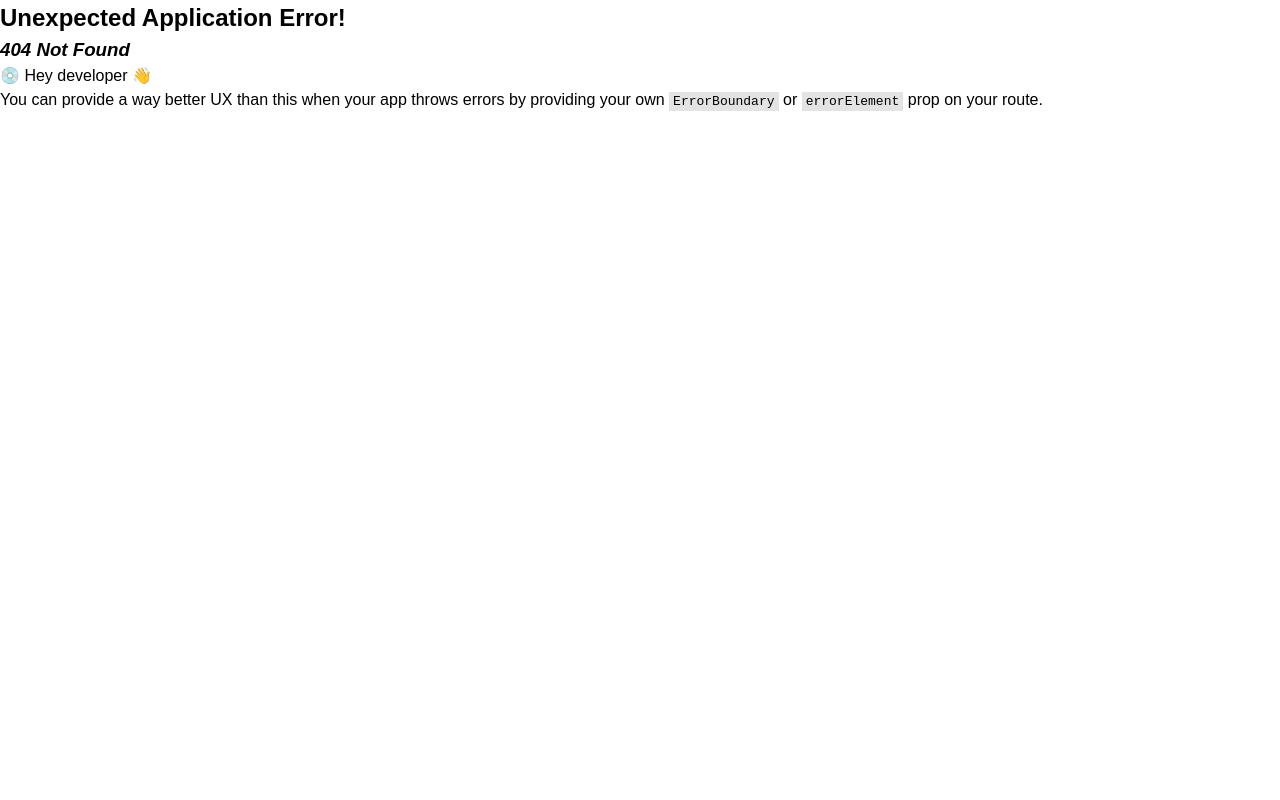
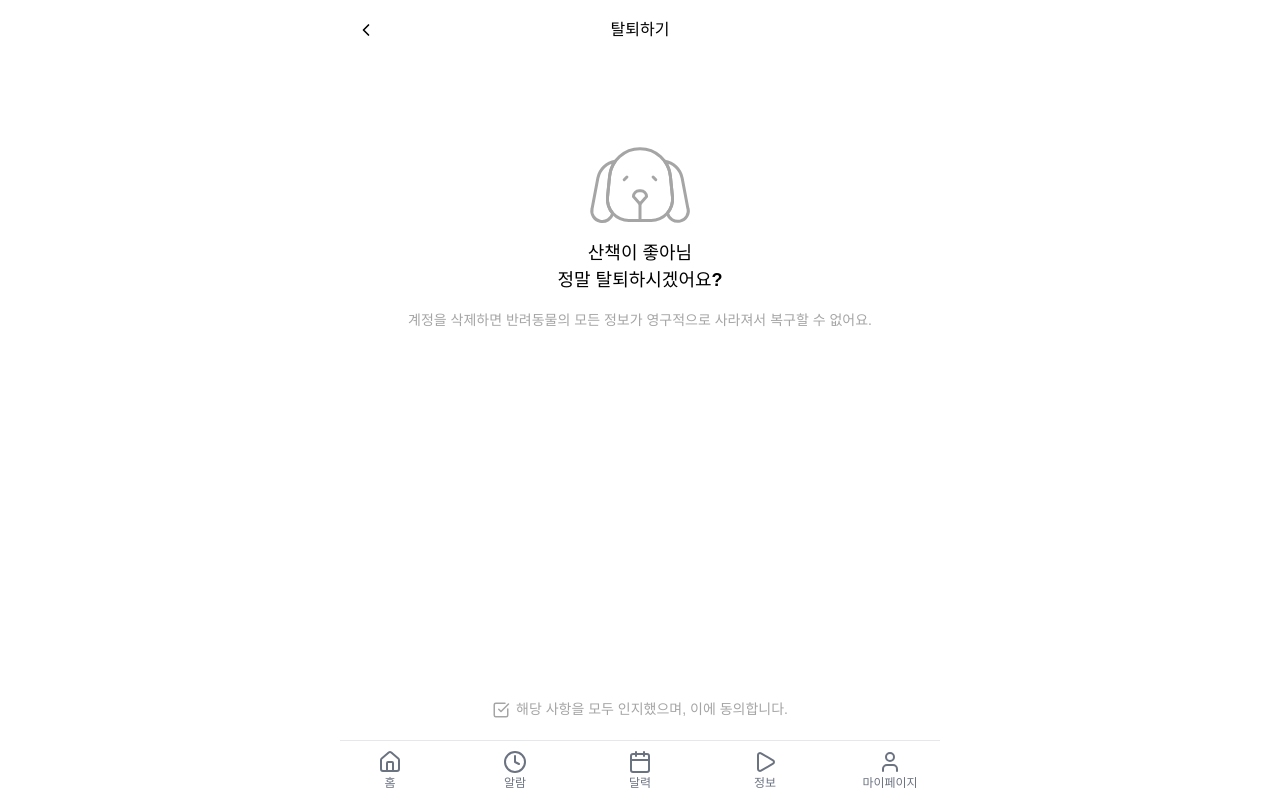
Before and after one commit to JECT-Study/PetFit-3rd-FE, a React (Vite) app: page /withdraw in a window 1280 px wide. Before the commit this address had no page. Built offline with nearby package versions, Linux system fonts and the light colour scheme.

Commit message:
feat: 탈퇴 안내 페이지, 탈퇴 모달 구현

```diff
--- a/src/components/common/Header.tsx
+++ b/src/components/common/Header.tsx
@@ -45,9 +45,12 @@ const HeaderBar = styled.header`
   align-items: center;
   justify-content: space-between;
 
+  max-width: 600px;
+  min-width: 320px;
+  margin: 0 auto;
   padding: 0 16px;
   background: #ffffff;
-  z-index: 100; /* 페이지 최상단 */
+  z-index: 100;
 `;
 
 const Title = styled.h1`
--- a/src/features/mypage/LogoutModal.tsx
+++ b/src/features/mypage/WithdrawModal.tsx
@@ -7,17 +7,17 @@ interface Props {
   onClose: () => void;
 }
 
-export const LogoutModal = ({ isOpen, onClose }: Props) => {
-  // api 연결 시 로그아웃 구현 예정
+export const WithdrawModal = ({ isOpen, onClose }: Props) => {
+  // api 연결 시 탈퇴 구현 예정
   const onConfirm = () => {};
 
   return (
     <div>
       <BaseModal isOpen={isOpen} onClose={onClose}>
-        <Message>정말 로그아웃하시겠어요?</Message>
+        <Message>정말 탈퇴하시겠어요?</Message>
         <ButtonRow>
           <CancelButton onClick={onClose}>취소</CancelButton>
-          <ConfirmButton onClick={onConfirm}>로그아웃</ConfirmButton>
+          <ConfirmButton onClick={onConfirm}>탈퇴하기</ConfirmButton>
         </ButtonRow>
       </BaseModal>
     </div>
@@ -26,7 +26,7 @@ export const LogoutModal = ({ isOpen, onClose }: Props) => {
 
 const Message = styled.p`
   font-size: 18px;
-  font-weight: 600;
+  font-weight: 500;
   text-align: center;
 `;
 
@@ -51,7 +51,7 @@ const ConfirmButton = styled.button`
   padding: 8px 12px;
   font-size: 14px;
 
-  color: #373737;
-  background: #ffc533;
+  color: #ffffff;
+  background: #ff5c33;
   border-radius: 6px;
 `;
--- a/src/pages/MyPage.tsx
+++ b/src/pages/MyPage.tsx
@@ -1,6 +1,7 @@
 import { useState } from 'react';
 
 import { ChevronRight } from 'lucide-react';
+import { useNavigate } from 'react-router-dom';
 import styled from 'styled-components';
 
 import { Header } from '@/components/common/Header';
@@ -9,6 +10,7 @@ import { Profile } from '@/features/mypage/Profile';
 
 export const MyPage = () => {
   const [logoutModal, setLogoutModal] = useState(false);
+  const navigate = useNavigate();
   return (
     <div>
       <Header title="마이페이지" />
@@ -24,7 +26,7 @@ export const MyPage = () => {
         <Menu onClick={() => setLogoutModal(true)}>
           로그아웃 <ChevronRight size={20} />
         </Menu>
-        <Menu>
+        <Menu onClick={() => navigate('/withdraw')}>
           <DeleteButton>탈퇴하기</DeleteButton>
           <ChevronRight size={20} />
         </Menu>
@@ -55,6 +57,9 @@ const Menu = styled.div`
   font-size: 13px;
   font-weight: 500;
   border-bottom: 1px #f0f0f0 solid;
+  &:hover {
+    cursor: pointer;
+  }
 `;
 
 const DeleteButton = styled.div`
--- /dev/null
+++ b/src/pages/WithdrawPage.tsx
@@ -0,0 +1,97 @@
+import { useState } from 'react';
+
+import { SquareCheckBig } from 'lucide-react';
+import styled from 'styled-components';
+
+import { Header } from '@/components/common/Header';
+import { WithdrawModal } from '@/features/mypage/WithdrawModal';
+
+import WithdrawDog from '@/assets/icons/withdraw-dog.svg?react';
+export const WithdrawPage = () => {
+  const [withdrawModal, setWithdrawModal] = useState(false);
+  const [agreed, setAgreed] = useState(false);
+  const handleAgreeClick = () => {
+    if (!agreed) {
+      setAgreed(true);
+      setWithdrawModal(true);
+    } else {
+      setAgreed(false);
+    }
+  };
+
+  const handleModalClose = () => {
+    setWithdrawModal(false);
+    setAgreed(false);
+  };
+  return (
+    <>
+      <Header title="탈퇴하기" showBack={true} />
+      <Container>
+        <Content>
+          <WithdrawDog />
+          <Title>산책이 좋아님</Title>
+          <Title>정말 탈퇴하시겠어요?</Title>
+          <Description>
+            계정을 삭제하면 반려동물의 모든 정보가 영구적으로 사라져서 복구할 수 없어요.
+          </Description>
+        </Content>
+        <Checkbox>
+          <AgreeButton onClick={handleAgreeClick} $checked={agreed}>
+            <SquareCheckBig size={18} color={agreed ? '#FFC533' : '#A5A5A5'} />
+            해당 사항을 모두 인지했으며, 이에 동의합니다.
+          </AgreeButton>
+        </Checkbox>
+      </Container>
+      <WithdrawModal isOpen={withdrawModal} onClose={handleModalClose} />
+    </>
+  );
+};
+
+const Container = styled.div`
+  display: flex;
+  flex-direction: column;
+  justify-content: space-between;
+  padding: 0 24px 24px;
+`;
+
+const Content = styled.div`
+  display: flex;
+  flex-direction: column;
+  align-items: center;
+  text-align: center;
+  margin: 70px 40px 0;
+`;
+
+const Title = styled.div`
+  font-size: 18px;
+  font-weight: 600;
+`;
+
+const Description = styled.div`
+  margin-top: 16px;
+  font-size: 14px;
+  font-weight: 400;
+  color: #a5a5a5;
+`;
+
+const Checkbox = styled.div`
+  position: fixed;
+  left: 0;
+  right: 0;
+  bottom: 80px;
+
+  display: flex;
+  justify-content: center;
+  align-items: center;
+`;
+
+const AgreeButton = styled.button<{ $checked: boolean }>`
+  display: flex;
+  justify-content: center;
+  align-items: center;
+  gap: 6px;
+
+  font-size: 14px;
+  font-weight: 400;
+  color: ${({ $checked }) => ($checked ? '#000000' : '#A5A5A5')};
+`;
--- a/src/routes/Router.tsx
+++ b/src/routes/Router.tsx
@@ -10,6 +10,7 @@ import { LoginPage } from '@/pages/LoginPage';
 import { MyPage } from '@/pages/MyPage';
 import { SignupPetRegisterPage } from '@/pages/SignupPetRegisterPage';
 import { SlotSettingPage } from '@/pages/SlotSettingPage';
+import { WithdrawPage } from '@/pages/WithdrawPage';
 
 export const router = createBrowserRouter([
   {
@@ -21,6 +22,7 @@ export const router = createBrowserRouter([
       { path: '/info', element: <InfoPage /> },
       { path: '/mypage', element: <MyPage /> },
       { path: '/slot', element: <SlotSettingPage /> },
+      { path: '/withdraw', element: <WithdrawPage /> },
     ],
   },
   {
```
Also changed, not shown: src/assets/icons/withdraw-dog.svg (added).
